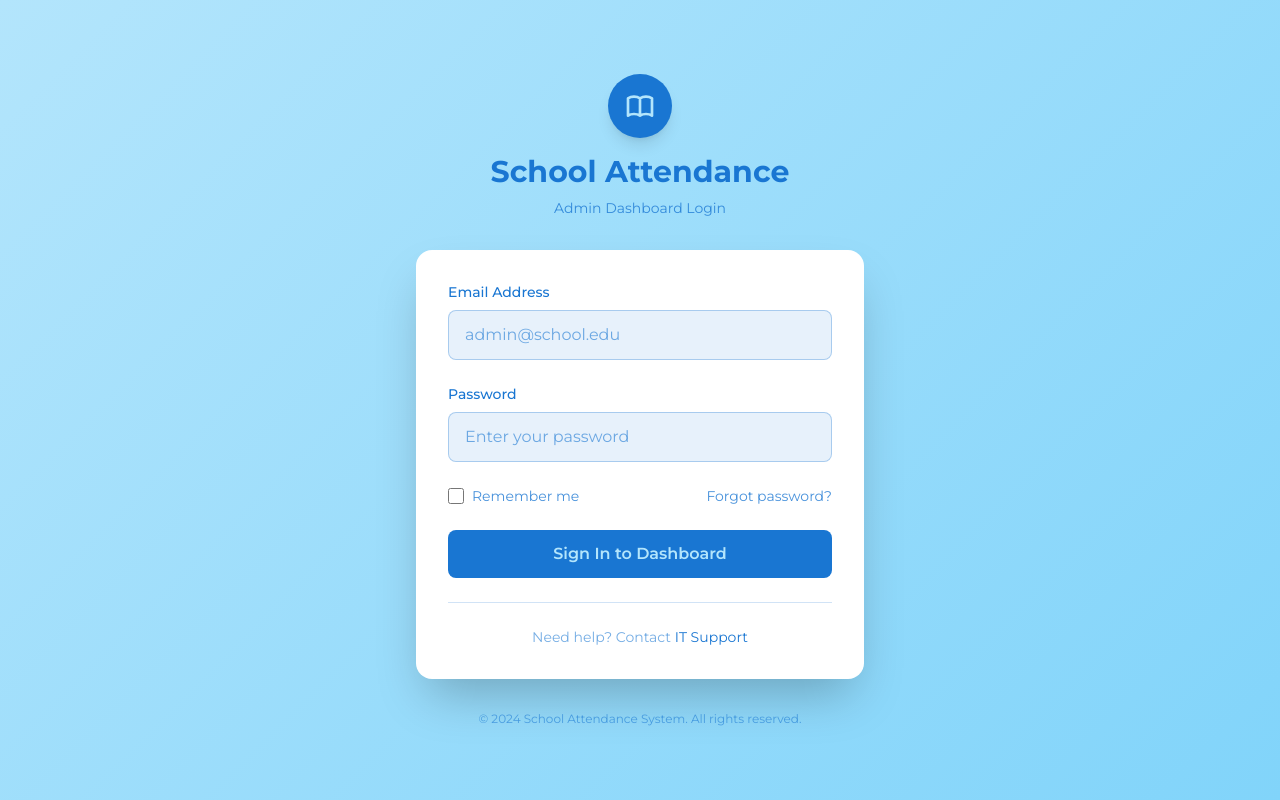
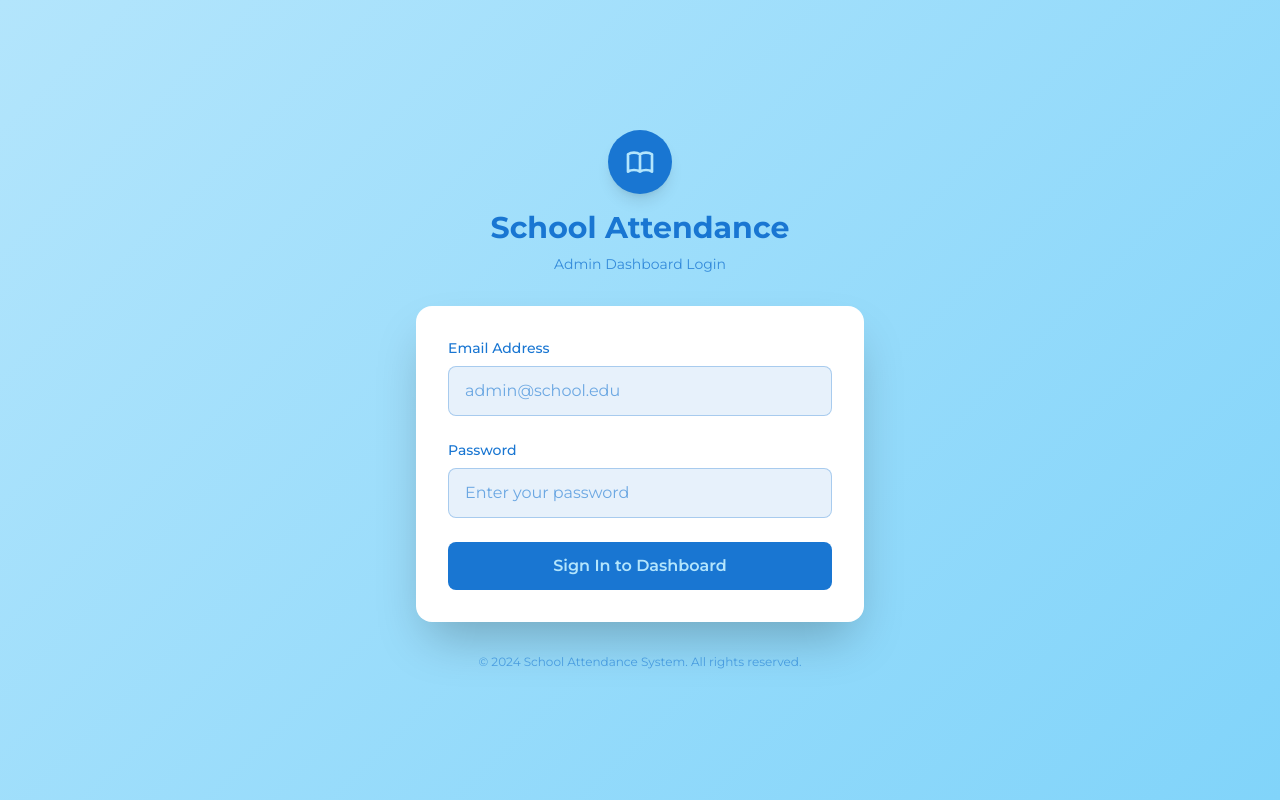
Before and after one commit to SaferAttendance/nextjs-boilerplate-dashboard-july-19, a Next.js app: page / in a window 1280 px wide. Built offline with nearby package versions, Linux system fonts and the light colour scheme; no server answers.

Commit message:
Update page.tsx

```diff
--- a/app/page.tsx
+++ b/app/page.tsx
@@ -3,7 +3,7 @@
 import { useState } from "react";
 import Head from "next/head";
 import { useRouter } from "next/navigation";
-import { signInWithEmailAndPassword, getIdToken } from "firebase/auth";
+import { signInWithEmailAndPassword } from "firebase/auth";
 import { auth } from "@/lib/firebaseClient";
 
 export default function AdminLogin() {
@@ -20,27 +20,35 @@ export default function AdminLogin() {
     setError("");
 
     if (!email || !pwd) {
-      setError("Please enter email and password.");
+      setError("Please enter your email and password.");
       return;
     }
 
     try {
       setLoading(true);
 
-      // 🔥 Authenticate with Firebase
+      // 🔥 Sign in with Firebase
       const userCredential = await signInWithEmailAndPassword(auth, email, pwd);
+      const idToken = await userCredential.user.getIdToken();
 
-      // 🎫 Get the Firebase ID token
-      const idToken = await getIdToken(userCredential.user);
+      // 🍪 Store token in HTTP-only cookie (via API route)
+      const response = await fetch("/api/session", {
+        method: "POST",
+        headers: {
+          "Content-Type": "application/json",
+        },
+        body: JSON.stringify({ token: idToken }),
+      });
 
-      // 🍪 Save token in cookie for middleware
-      document.cookie = `firebaseToken=${idToken}; path=/;`;
+      if (!response.ok) {
+        throw new Error("Failed to set session cookie.");
+      }
 
-      // 🚀 Redirect to dashboard
+      // ✅ Redirect to dashboard
       router.push("/dashboard");
     } catch (err: any) {
       console.error("Login error:", err);
-      setError(err.message ?? "Login failed");
+      setError(err.message || "Login failed. Please try again.");
     } finally {
       setLoading(false);
     }
@@ -95,11 +103,11 @@ export default function AdminLogin() {
                 <input
                   id="email"
                   type="email"
-                  required
                   value={email}
                   onChange={(e) => setEmail(e.target.value)}
                   className="input-focus w-full px-4 py-3 border rounded-lg bg-[#1976D2]/10 border-[#1976D2]/30 text-[#1976D2] placeholder:text-[#1976D2]/60"
                   placeholder="admin@school.edu"
+                  required
                 />
               </div>
 
@@ -115,11 +123,11 @@ export default function AdminLogin() {
                   <input
                     id="password"
                     type={showPwd ? "text" : "password"}
-                    required
                     value={pwd}
                     onChange={(e) => setPwd(e.target.value)}
                     className="input-focus w-full px-4 py-3 border rounded-lg pr-12 bg-[#1976D2]/10 border-[#1976D2]/30 text-[#1976D2] placeholder:text-[#1976D2]/60"
                     placeholder="Enter your password"
+                    required
                   />
                   <button
                     type="button"
@@ -131,28 +139,11 @@ export default function AdminLogin() {
                 </div>
               </div>
 
-              {/* Remember / Forgot */}
-              <div className="flex items-center justify-between">
-                <label className="flex items-center">
-                  <input
-                    type="checkbox"
-                    className="w-4 h-4 rounded accent-[#1976D2] bg-[#1976D2]/10 border-[#1976D2]/30"
-                  />
-                  <span className="ml-2 text-sm text-[#1976D2]/80">
-                    Remember me
-                  </span>
-                </label>
-                <a
-                  href="#"
-                  className="text-sm text-[#1976D2]/80 hover:text-[#1976D2] transition"
-                >
-                  Forgot password?
-                </a>
-              </div>
-
               {/* Error */}
               {error && (
-                <p className="text-sm text-red-600 font-medium -mt-4">{error}</p>
+                <p className="text-sm text-red-600 font-medium -mt-4">
+                  {error}
+                </p>
               )}
 
               {/* Submit */}
@@ -164,16 +155,6 @@ export default function AdminLogin() {
                 {loading ? "Signing in…" : "Sign In to Dashboard"}
               </button>
             </form>
-
-            {/* Footer Help */}
-            <div className="mt-6 pt-6 border-t border-[#1976D2]/20 text-center">
-              <p className="text-sm text-[#1976D2]/60">
-                Need help? Contact{" "}
-                <a href="#" className="hover:underline text-[#1976D2]">
-                  IT Support
-                </a>
-              </p>
-            </div>
           </div>
 
           {/* Site Footer */}
@@ -185,7 +166,6 @@ export default function AdminLogin() {
         </div>
       </div>
 
-      {/* global styles */}
       <style jsx global>{`
         .gradient-bg {
           background: linear-gradient(135deg, #b3e5fc 0%, #81d4fa 100%);
```
